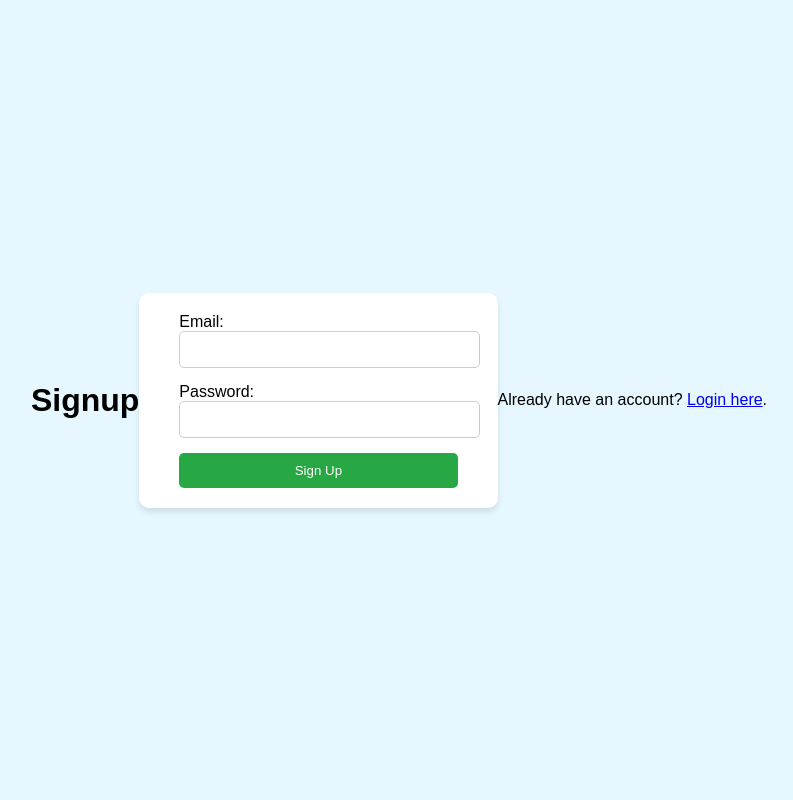
After one commit to Mehnaz2004/Gestured-Controlled-Car-Racing-Game, a Flask app: page /signup in a window 1280 px wide. The commit adds this page. Shown: the whole page, without its empty margins (241-1034 px from the left). Run offline with Flask 3, Linux system fonts and the light colour scheme.

Commit message:
user specific profile done (needs better UI designing)

```diff
--- a/app.py
+++ b/app.py
@@ -1,51 +1,109 @@
-from flask import Flask, render_template, request, jsonify
+from flask import Flask, render_template, request, jsonify, session, redirect, url_for
 from pymongo import MongoClient
 import subprocess
+import bcrypt
 
 app = Flask(__name__)
+app.secret_key = 'supersecretkey'
 
 # Establish MongoDB connection
 client = MongoClient('mongodb+srv://Boomer:Boomer2004@cluster0.yp7ed.mongodb.net/?retryWrites=true&w=majority&appName=Cluster0')
 db = client['gesture_controlled_car_racing_game']
 gesture_collection = db['gesture_mapping']
+user_collection = db['user_profile']
+
+# Default gesture mappings
+default_mappings = {
+    "Open Palm": {"right": "w", "left": "e"},
+    "Fist": {"right": "s", "left": "f"},
+    "Open Palm Tilted Left": {"right": "c", "left": "d"},
+    "Open Palm Tilted Right": {"right": "x", "left": "a"},
+    "Victory": {"right": "v", "left": "b"},
+    "Three Fingers Up": {"right": "h", "left": "n"}
+}
 
 # Store the process reference
 process = None
 
 @app.route('/')
 def landing_page():
-    document = gesture_collection.find_one()
-    if document:
-        gesture_mappings = {k: v for k, v in document.items() if k != '_id'}
-    else:
-        gesture_mappings = {}
-    return render_template('index.html', gesture_mappings=gesture_mappings)
+    return redirect(url_for('login'))
+
+@app.route('/dashboard')
+def dashboard():
+    if 'user' in session:
+        user_data = user_collection.find_one({"email": session['user']})
+        gesture_mappings = user_data.get("gesture_mappings", default_mappings)
+        return render_template('index.html', gesture_mappings=gesture_mappings)
+    return redirect(url_for('login'))
+
+@app.route('/login', methods=['GET', 'POST'])
+def login():
+    if request.method == 'POST':
+        email = request.form['email']
+        password = request.form['password']
+        user = user_collection.find_one({"email": email})
+        if user and bcrypt.checkpw(password.encode('utf-8'), user['password']):
+            session['user'] = email
+            return redirect(url_for('dashboard'))
+        return "Invalid credentials", 401
+    return render_template('login.html')
+
+@app.route('/signup', methods=['GET', 'POST'])
+def signup():
+    if request.method == 'POST':
+        email = request.form['email']
+        password = request.form['password']
+        hashed_password = bcrypt.hashpw(password.encode('utf-8'), bcrypt.gensalt())
+        if user_collection.find_one({"email": email}):
+            return "User already exists", 409
+        user_collection.insert_one({"email": email, "password": hashed_password, "gesture_mappings": default_mappings})
+        return redirect(url_for('login'))
+    return render_template('signup.html')
+
+@app.route('/logout')
+def logout():
+    session.pop('user', None)
+    return redirect(url_for('login'))
 
 @app.route('/update_mappings', methods=['POST'])
 def update_mappings():
+    if 'user' not in session:
+        return jsonify({'status': 'error', 'message': 'Unauthorized'}), 401
+
     data = request.json
     if data:
-        gesture_collection.update_one({}, {'$set': data}, upsert=True)
+        user_collection.update_one(
+            {"email": session['user']},
+            {'$set': {"gesture_mappings": data}},
+            upsert=True
+        )
         return jsonify({'status': 'success'}), 200
     return jsonify({'status': 'error', 'message': 'Invalid data'}), 400
 
 @app.route('/run_prototype', methods=['POST'])
 def run_prototype():
     global process
+    if 'user' not in session:
+        return jsonify({'status': 'error', 'message': 'Unauthorized'}), 401
+
     if process is not None:
         process.terminate()
         process = None
-    try:
-        process = subprocess.Popen(['python', 'prototype1.py'])
-        return jsonify({'status': 'running'}), 200
-    except Exception as e:
-        return jsonify({'status': 'error', 'message': str(e)}), 500
+
+    user_email = session['user']
+    process = subprocess.Popen(['python', 'prototype1.py', user_email])
+    return jsonify({'status': 'running'}), 200
 
 @app.route('/stop_prototype', methods=['POST'])
 def stop_prototype():
     global process
+    if 'user' not in session:
+        return jsonify({'status': 'error', 'message': 'Unauthorized'}), 401
+
     if process is not None:
-        process.terminate()
+        process.terminate()  # Try to terminate first
+        process.wait()  # Wait for process to end
         process = None
         return jsonify({'status': 'stopped'}), 200
     return jsonify({'status': 'error', 'message': 'No process running'}), 400
--- /dev/null
+++ b/static/css/styleS.css
@@ -0,0 +1,43 @@
+body {
+    font-family: Arial, sans-serif;
+    background-color: #e6f7ff;
+    margin: 0;
+    padding: 0;
+    display: flex;
+    justify-content: center;
+    align-items: center;
+    height: 100vh;
+}
+
+form {
+    background-color: white;
+    padding: 20px 40px;
+    border-radius: 10px;
+    box-shadow: 0 4px 6px rgba(0, 0, 0, 0.1);
+}
+
+input[type="email"], input[type="password"] {
+    width: 100%;
+    padding: 10px;
+    margin-bottom: 15px;
+    border: 1px solid #ccc;
+    border-radius: 5px;
+}
+
+button {
+    width: 100%;
+    padding: 10px;
+    background-color: #28a745;
+    color: white;
+    border: none;
+    border-radius: 5px;
+    cursor: pointer;
+}
+
+button:hover {
+    background-color: #218838;
+}
+
+p {
+    text-align: center;
+}
--- /dev/null
+++ b/static/js/scriptS.js
@@ -0,0 +1,19 @@
+document.addEventListener("DOMContentLoaded", () => {
+    const signupForm = document.querySelector("form");
+
+    signupForm.addEventListener("submit", (event) => {
+        const email = document.getElementById("email").value;
+        const password = document.getElementById("password").value;
+        const confirmPassword = document.getElementById("confirm_password").value;
+
+        if (!email || !password || !confirmPassword) {
+            alert("Please fill in all fields.");
+            event.preventDefault();
+        }
+
+        if (password !== confirmPassword) {
+            alert("Passwords do not match.");
+            event.preventDefault();
+        }
+    });
+});
--- /dev/null
+++ b/templates/signup.html
@@ -0,0 +1,22 @@
+<!DOCTYPE html>
+<html lang="en">
+<head>
+    <meta charset="UTF-8">
+    <meta name="viewport" content="width=device-width, initial-scale=1.0">
+    <title>Signup</title>
+    <link rel="stylesheet" href="{{ url_for('static', filename='css/styleS.css') }}">
+</head>
+<body>
+    <h1>Signup</h1>
+    <form method="post" action="/signup">
+        <label for="email">Email:</label>
+        <input type="email" id="email" name="email" required><br>
+        <label for="password">Password:</label>
+        <input type="password" id="password" name="password" required><br>
+        <button type="submit">Sign Up</button>
+    </form>
+    <p>Already have an account? <a href="/login">Login here</a>.</p>
+    <script src="{{ url_for('static', filename='js/scriptS.js') }}"></script>
+
+</body>
+</html>
```
Also changed, not shown: prototype1.py (+12 -27 lines), static/css/styleL.css (added, +43 -0 lines), static/js/script.js (renamed from static/script.js, +30 -9 lines), static/js/scriptL.js (added, +13 -0 lines), templates/index.html (+14 -14 lines), templates/login.html (added, +22 -0 lines), static/css/style.css (renamed from static/style.css).
